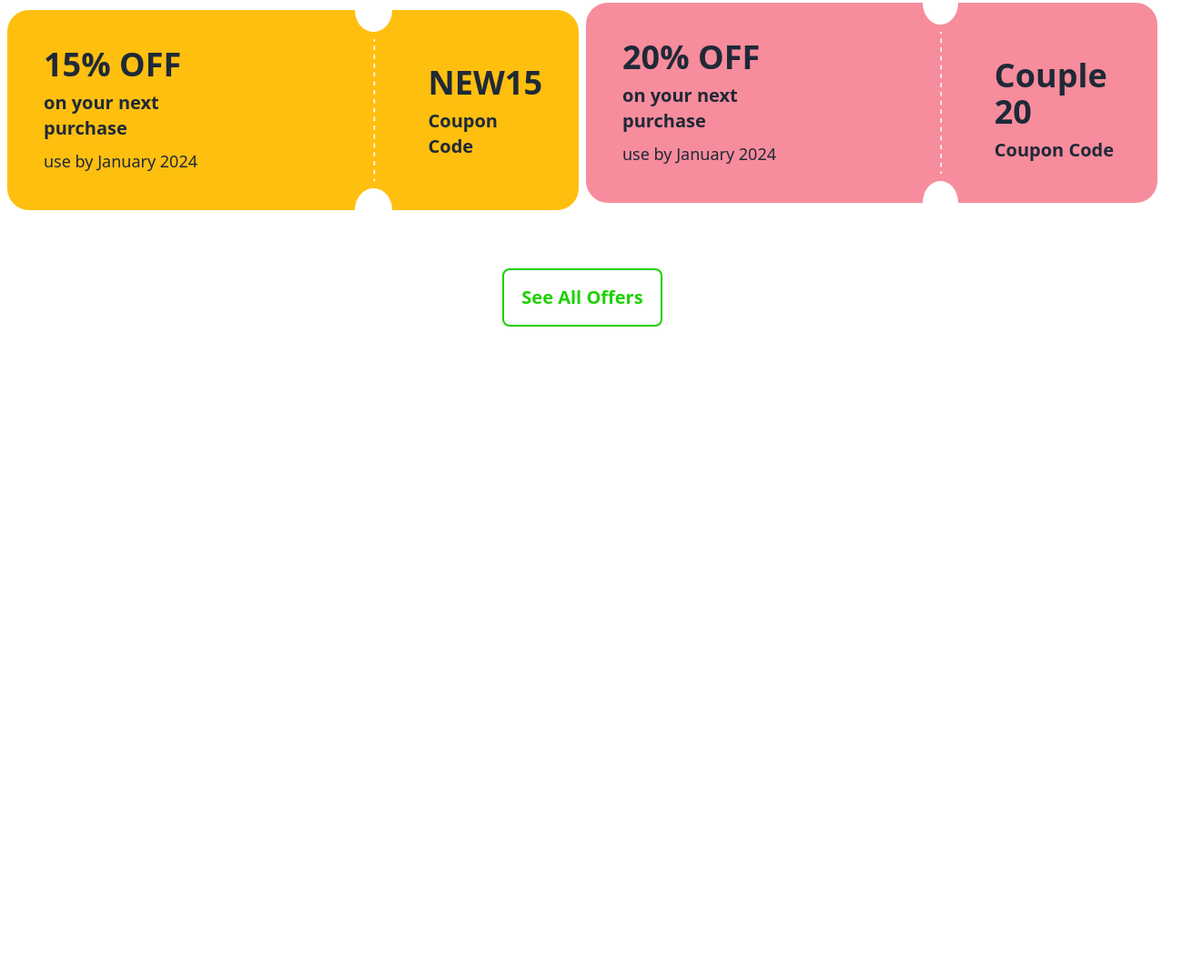
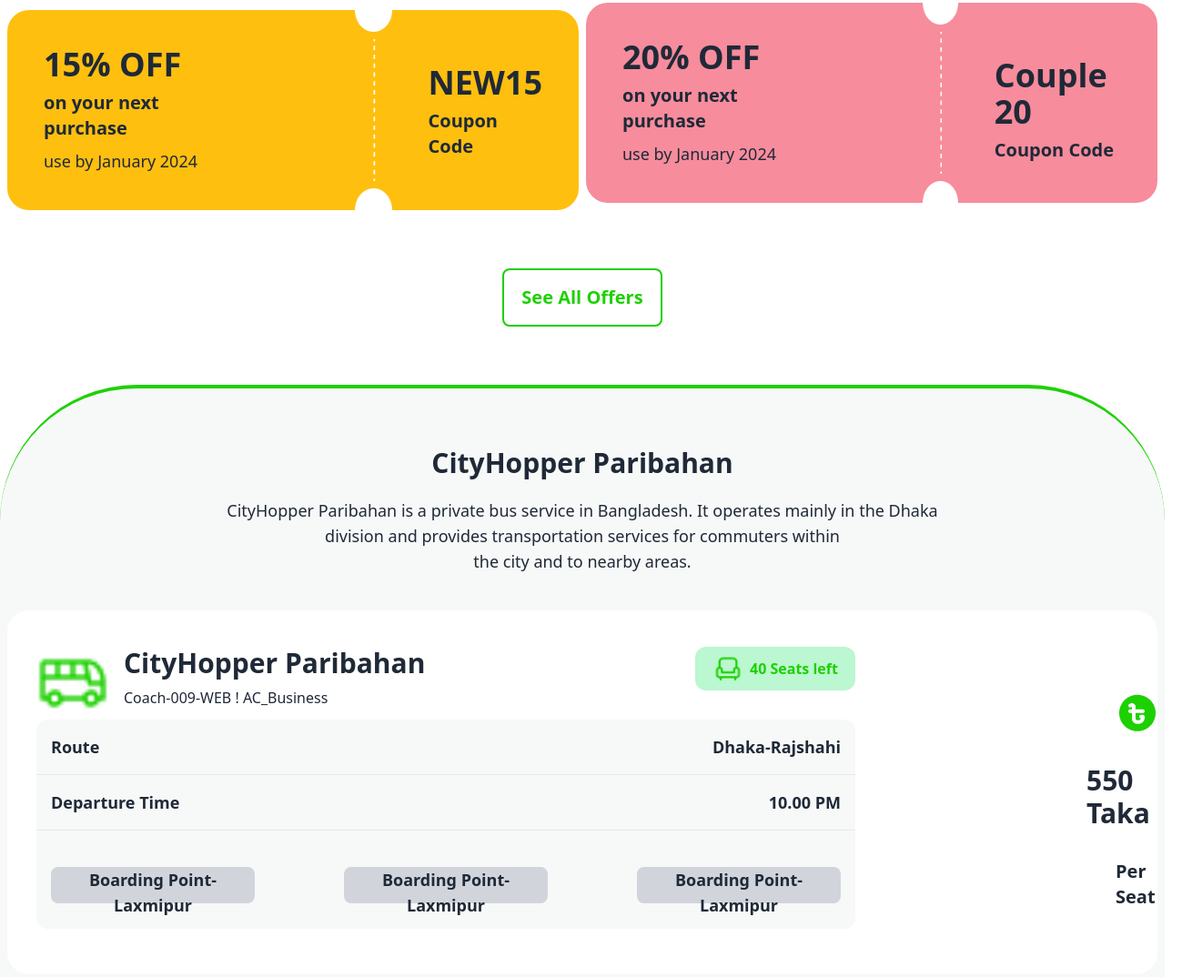
Before and after one commit to Hasibur14/smart-ticketing, a plain HTML site: page index.html in a window 1280 px wide. Shown: the part 933-2007 px from the top of the page at 91% size, 1310 px wide, since content can reach past the window. Before the commit the page ends 1356 px from the top, so only its background shows below. Drawn offline with nearby package versions, Linux system fonts and the light colour scheme.

Commit message:
added destination and ticket price section

```diff
--- a/index.html
+++ b/index.html
@@ -141,6 +141,71 @@
 
         </section>
 
+        <section class="bg-[#F7F8F8] p-2 h-[1400px] rounded-t-[150px] border-t-4 border-[#1DD100]">
+            <!-- description -->
+            <div class="text-center space-y-5 ">
+                <h2 class="text-3xl font-bold mt-14">CityHopper Paribahan</h2>
+                <p class="text-lg">
+                    CityHopper Paribahan is a private bus service in Bangladesh. It operates mainly in the Dhaka <br>
+                    division and provides transportation services for commuters within <br>the city and to nearby
+                    areas.
+                </p>
+            </div>
+
+            <!-- box-1 -->
+            <div class=" container mx-auto bg-white lg:h-[400px] lg:flex rounded-3xl lg:mt-10">
+                <div class="ml-8">
+                    <div class="flex justify-between mt-10 ">
+                        <div class=" space-y-2">
+                            <div class="flex gap-4">
+                                <img class="w-10 lg:w-20" src="./images/bus-icon.png" alt="">
+                                <div class="space-y-2">
+                                    <h3 class="lg:text-3xl font-bold">CityHopper Paribahan</h3>
+                                    <p>Coach-009-WEB ! AC_Business</p>
+                                </div>
+                            </div>
+                        </div>
+                        <div class="flex w-44 h-12 bg-green-200 rounded-xl items-center space-x-2 lg:ml-72">
+                            <img class="w-8 h-8 ml-5" src="./images/seat-green.png" alt="">
+                            <p class="text-[#1DD100] font-semibold"> <span id="seat-green">40</span> Seats left</p>
+                        </div>
+                    </div>
+                    <div class="bg-[#F7F8F8] lg:w-[900px] lg:h-[230px] rounded-xl text-lg font-semibold ">
+                        <div class="flex justify-between p-4">
+                            <p>Route</p>
+                            <p>Dhaka-Rajshahi</p>
+                        </div>
+                        <hr>
+                        <div class="flex justify-between p-4">
+                            <p>Departure Time</p>
+                            <p>10.00 PM</p>
+                        </div>
+                        <hr>
+                        <div class=" lg:flex justify-between mx-4 mt-10 space-y-4 lg:space-y-0">
+                            <div class="w-56 h-10 bg-gray-300 rounded-lg text-center justify-between items-center">
+                                <p>Boarding Point-Laxmipur</p>
+                            </div>
+                            <div class="w-56 h-10 bg-gray-300 rounded-lg text-center justify-between items-center">
+                                <p>Boarding Point-Laxmipur</p>
+                            </div>
+                            <div class="w-56 h-10 bg-gray-300 rounded-lg text-center justify-between items-center">
+                                <p>Boarding Point-Laxmipur</p>
+                            </div>
+                        </div>
+                    </div>
+                </div>
+                <div class="lg:ml-[150px] hidden lg:flex">
+                    <img class="h-full " src="./images/info-devider.png" alt="">
+                </div>
+                <!-- coupon code -->
+                <div class="p- space-y-8 lg:mt-12 ml-24 lg:ml-16 p-10">
+                    <img class="ml-8" src="./images/fare.png" alt="">
+                    <h2 class="font-raleway text-3xl font-bold">550 Taka</h2>
+                    <p class="text-xl font-semibold ml-8">Per Seat</p>
+                </div>
+            </div>
+        </section>
+
 
     </main>
     <footer>
```
